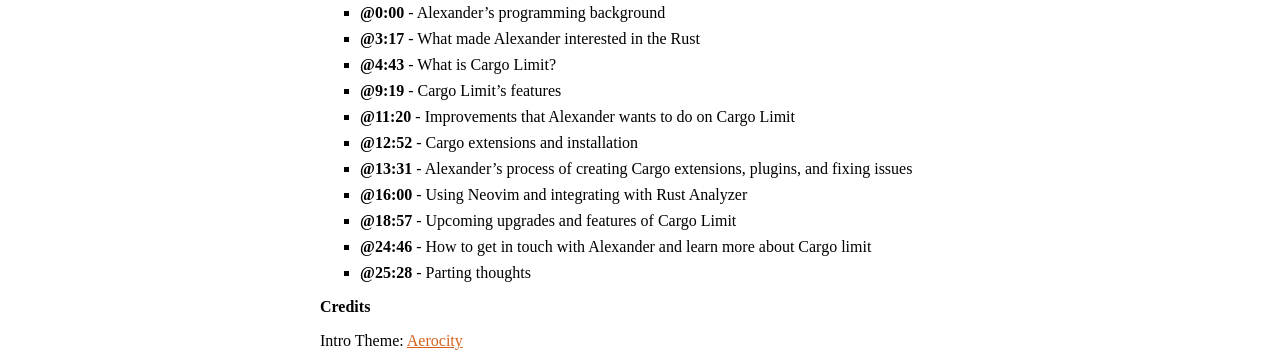
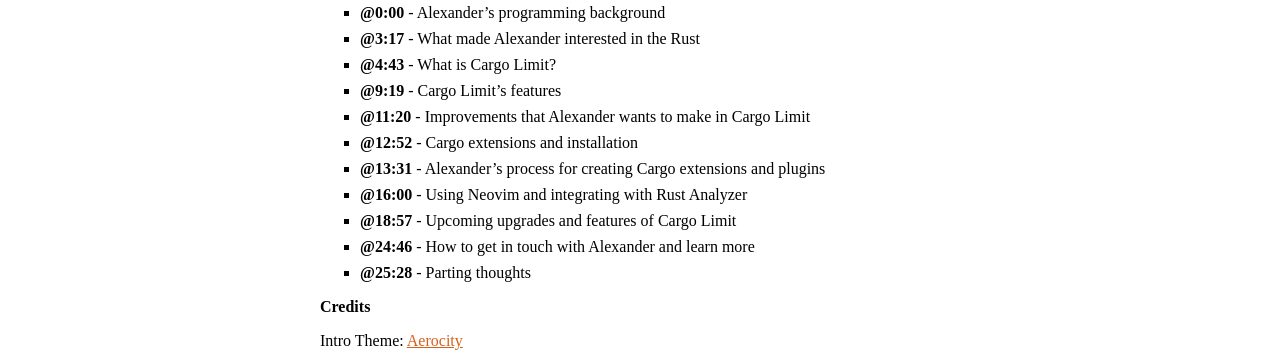
Before and after one commit to rustacean-station/rustacean-station.org, a Jekyll site: the page built from _episodes/interviews/2023-03-17-alexander-lopatin.md, in a window 1280 px wide. Shown: the part 943-1295 px from the top of the page. Built offline with Jekyll 4.4.1, drawn with Linux system fonts in a browser that asks for light colours.

Commit message:
Apply suggestions from code review

```diff
--- a/_episodes/interviews/2023-03-17-alexander-lopatin.md
+++ b/_episodes/interviews/2023-03-17-alexander-lopatin.md
@@ -22,12 +22,12 @@
 - [@3:17] - What made Alexander interested in the Rust
 - [@4:43] - What is Cargo Limit?
 - [@9:19] - Cargo Limit's features
-- [@11:20] - Improvements that Alexander wants to do on Cargo Limit
+- [@11:20] - Improvements that Alexander wants to make in Cargo Limit
 - [@12:52] - Cargo extensions and installation
-- [@13:31] - Alexander's process of creating Cargo extensions, plugins, and fixing issues
+- [@13:31] - Alexander's process for creating Cargo extensions and plugins
 - [@16:00] - Using Neovim and integrating with Rust Analyzer
 - [@18:57] - Upcoming upgrades and features of Cargo Limit
-- [@24:46] - How to get in touch with Alexander and learn more about Cargo limit
+- [@24:46] - How to get in touch with Alexander and learn more
 - [@25:28] - Parting thoughts
 
 ## Credits
```
